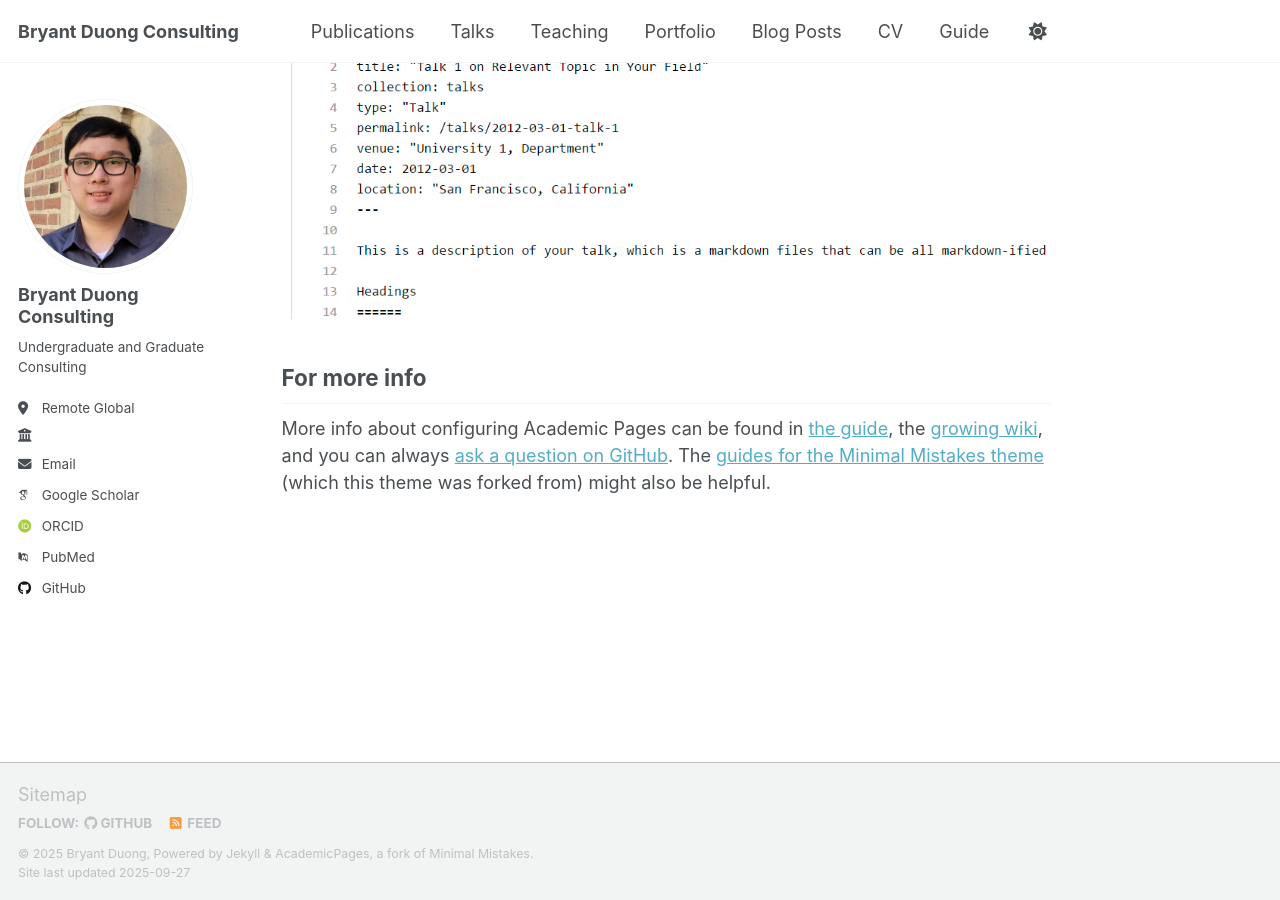
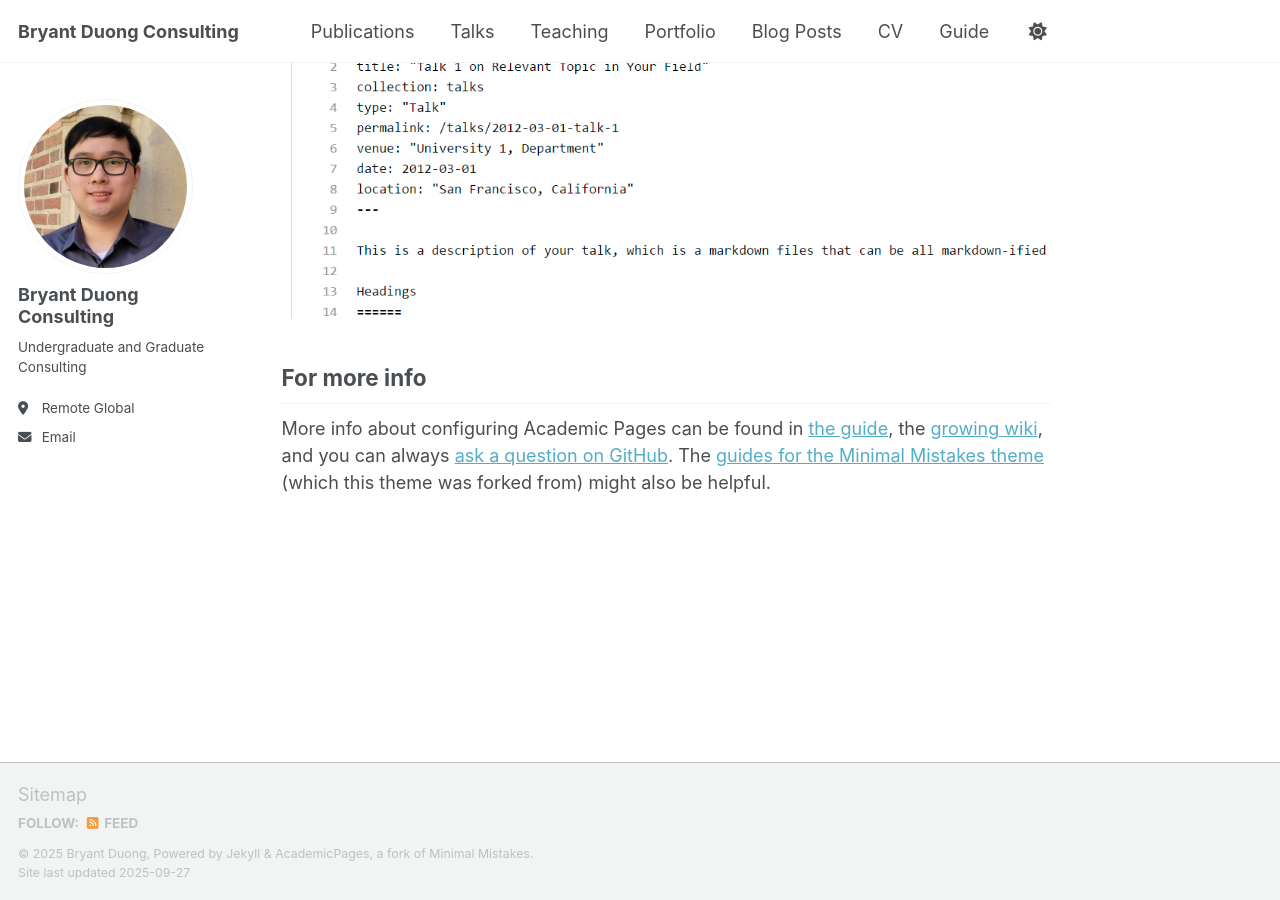
Before and after one commit to bryantduongconsulting/bryantduongconsulting.github.io, a Jekyll site: the page built from _pages/about.md, in a window 1280 px wide and 900 px high, scrolled down 2880 px. Built offline with Jekyll 4.4.1, drawn with Linux system fonts in a browser that asks for light colours; some web fonts are replaced; a script that is not in the unit is left out.

Commit message:
Update and remove irrelevant links

```diff
--- a/_config.yml
+++ b/_config.yml
@@ -28,19 +28,19 @@ author:
   pronouns         : # example: "she/her"
   bio              : "Undergraduate and Graduate Consulting"
   location         : "Remote Global"
-  employer         : ""
+  employer         :
   uri              : # URL
   email            : "duongbryantconsulting@gmail.com"
 
   # Academic websites
   academia         : # URL
   arxiv            : # URL - Update with the correct link to your profile
-  googlescholar    : ""
+  googlescholar    :
   inspire-hep      : # URL
   impactstory      : # URL
-  orcid            : ""
+  orcid            :
   semantic         : # URL
-  pubmed           : ""
+  pubmed           :
   researchgate     : # URL
   scopus           : # URL
 
@@ -48,7 +48,7 @@ author:
   bitbucket        : # Username - Update with your username on the site
   codepen          : # Username
   dribbble         : # Username
-  github           : ""
+  github           :
   kaggle           : # Username
   stackoverflow    : # User number or user number and name (i.e., use "1" or "1/jeff-atwood")
 
```
